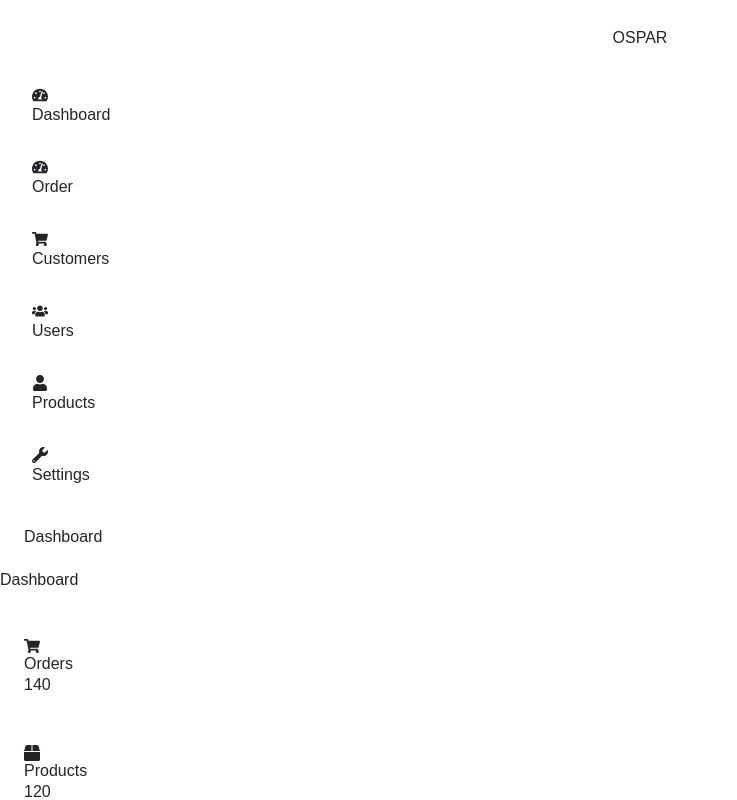
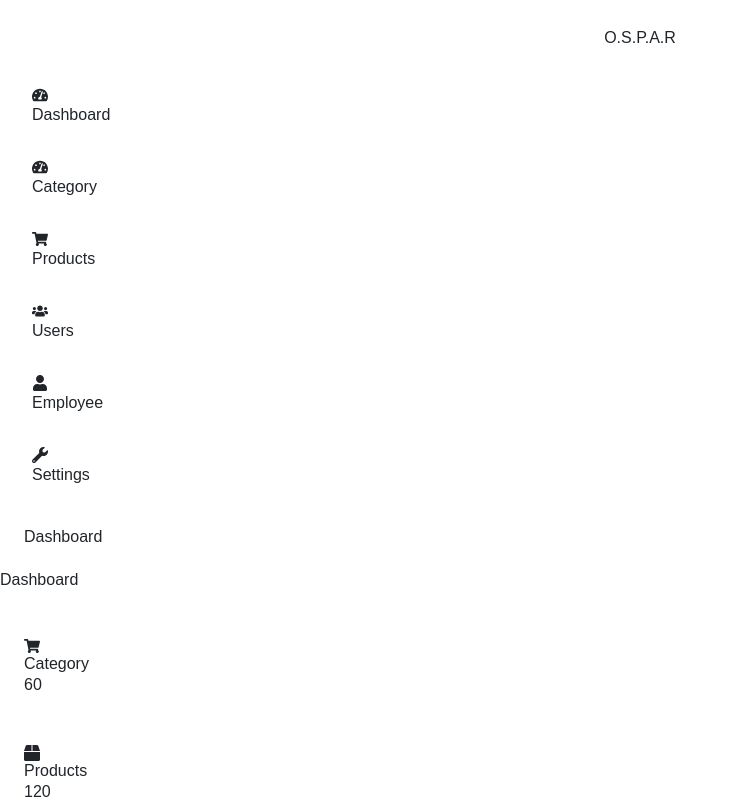
Before and after one commit to mjordanpascual/ihomis_api_integration, a React (Vite) app in the folder frontend/: page / in a window 1280 px wide. Shown: the top 800 px of the page, without its empty margins (0-737 px from the left). Built offline with nearby package versions, Linux system fonts and the light colour scheme.

Commit message:
Commit this error pulling update

```diff
--- a/frontend/package.json
+++ b/frontend/package.json
@@ -4,7 +4,7 @@
   "version": "0.1.1",
   "type": "module",
   "scripts": {
-    "dev": "vite",
+    "dev": "vite --host",
     "build": "vite build",
     "lint": "eslint . --ext js,jsx --report-unused-disable-directives --max-warnings 0",
     "preview": "vite preview",
--- a/frontend/src/App.jsx
+++ b/frontend/src/App.jsx
@@ -5,7 +5,7 @@ import 'bootstrap/dist/css/bootstrap.css';
 import Home from './Home'
 import UIS from './forms/UIS';
 import Dashboard from './pages/Dashboard';
-import Sidebar from './pages/Sidebar';
+// import Sidebar from './pages/Sidebar';
 import Adm from './forms/Adm';
 import Login from './pages/Login'
 import Register from './pages/Register'
--- a/frontend/src/components/Dashboard.jsx
+++ b/frontend/src/components/Dashboard.jsx
@@ -11,7 +11,7 @@ const Dashboard = () => {
     <div className='grow p-8'>
         <h2 className='text-2xl mb-4'>Dashboard</h2>
         <div className='grid grid-cols-1 md:grid-cols-2 lg:grid-cols-4 gap-4 mb-6'>
-            <Card icon={<FaShoppingCart />} title="Orders" value="140"/>
+            <Card icon={<FaShoppingCart />} title="Category" value="60"/>
             <Card icon={<FaBox />} title="Products" value="120"/>
             <Card icon={<FaUsers />} title="Users" value="30"/>
             <Card icon={<FaCog />} title="Settings" value="11"/>
--- a/frontend/src/components/Sidebar.jsx
+++ b/frontend/src/components/Sidebar.jsx
@@ -1,10 +1,9 @@
-import React from 'react'
-import { FaAcquisitionsIncorporated, FaBox, FaCalculator, FaShoppingCart, FaTachometerAlt, FaUser, FaUsers, FaWrench } from 'react-icons/fa'
+import { FaShoppingCart, FaTachometerAlt, FaUser, FaUsers, FaWrench } from 'react-icons/fa'
 
 const Sidebar = () => {
   return (
     <div className='bg-gray-100 text-gray-900 h-screen px-4 fixed w-16 md:w-64 border-r border-gray-300'>
-        <h1 className='text-2xl font-bold hidden md:block mt-1 py-4 text-center italic'>OSPAR</h1>
+        <h1 className='text-2xl font-bold hidden md:block mt-1 py-4 text-center italic'>O.S.P.A.R</h1>
         <ul className='flex flex-col mt-0 text-xl'>
             <li className='flex items-center py-3 px-2 space-x-4 hover:rounded hover:cursor-pointer hover:bg-blue-600 hover:text-white'>
                 <FaTachometerAlt />
@@ -12,11 +11,11 @@ const Sidebar = () => {
             </li>
             <li className='flex items-center py-3 px-2 space-x-4 hover:rounded hover:cursor-pointer hover:bg-blue-600 hover:text-white'>
                 <FaTachometerAlt />
-                <span className='hidden md:inline'>Order</span>
+                <span className='hidden md:inline'>Category</span>
             </li>
             <li className='flex items-center py-3 px-2 space-x-4 hover:rounded hover:cursor-pointer hover:bg-blue-600 hover:text-white'>
                 <FaShoppingCart />
-                <span className='hidden md:inline'>Customers</span>
+                <span className='hidden md:inline'>Products</span>
             </li>
             <li className='flex items-center py-3 px-2 space-x-4 hover:rounded hover:cursor-pointer hover:bg-blue-600 hover:text-white'>
                 <FaUsers />
@@ -24,7 +23,7 @@ const Sidebar = () => {
             </li>
             <li className='flex items-center py-3 px-2 space-x-4 hover:rounded hover:cursor-pointer hover:bg-blue-600 hover:text-white'>
                 <FaUser />
-                <span className='hidden md:inline'>Products</span>
+                <span className='hidden md:inline'>Employee</span>
             </li>
             <li className='flex items-center py-3 px-2 space-x-4 hover:rounded hover:cursor-pointer hover:bg-blue-600 hover:text-white'>
                 <FaWrench />
--- a/frontend/src/departments/inventory/Property.jsx
+++ b/frontend/src/departments/inventory/Property.jsx
@@ -8,6 +8,10 @@ const property = () => {
         </div>
       </div>
 
+       <div className="bg-gray-100 h-100">
+        afasdf
+       </div>
+
     </>
   )
 }
```
Also changed, not shown: 1 other file (tests, documents, lock files or other folders).
